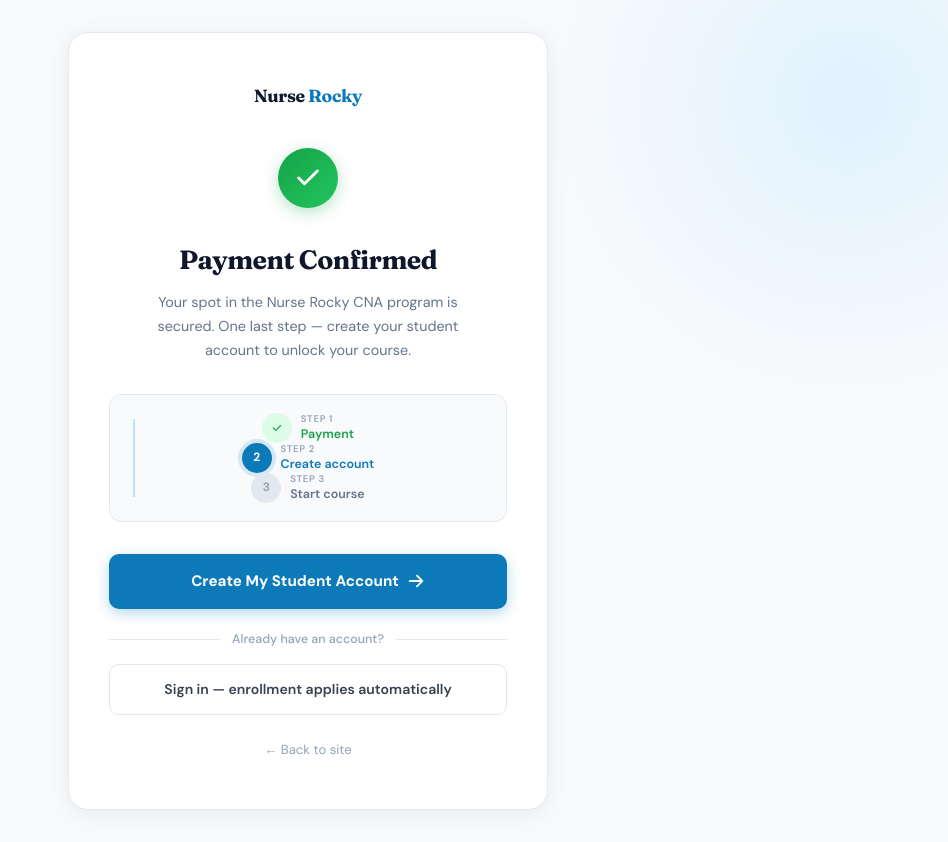
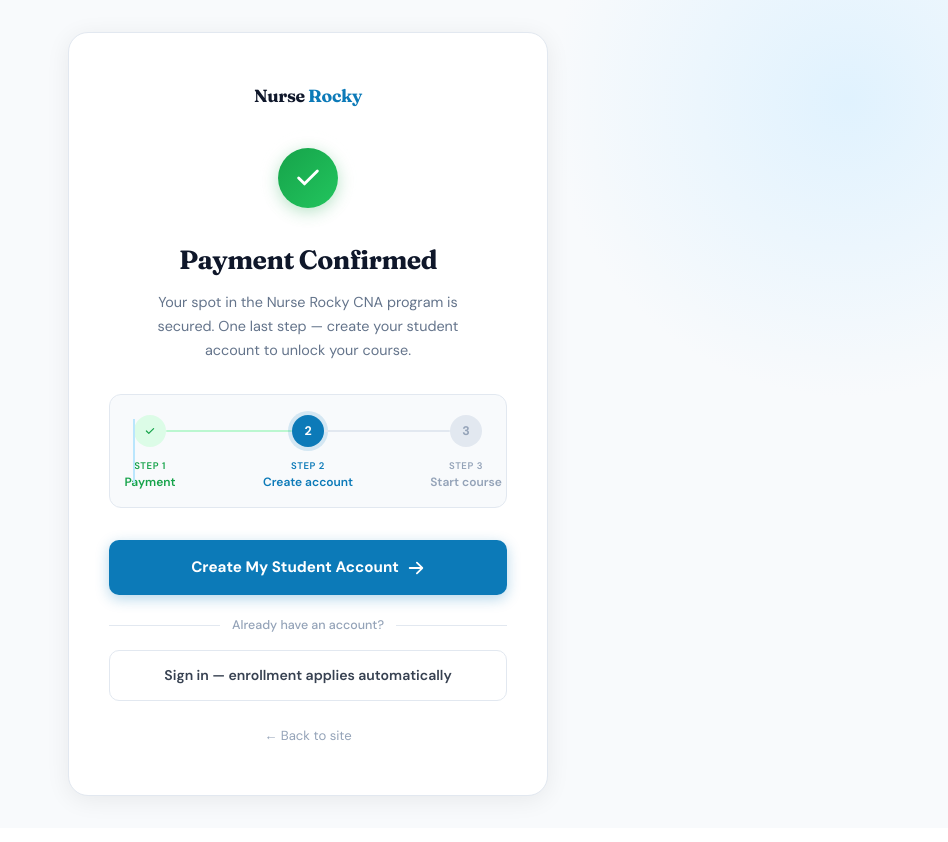
Before and after one commit to NappyyCoder/NurseRocky, a Next.js app: page /enroll/success in a window 1280 px wide. Shown: the whole page, without its empty margins (332-1280 px from the left). Built offline with nearby package versions, Linux system fonts and the light colour scheme.

Commit message:
Fix step tracker alignment on payment success page
Made-with: Cursor

```diff
--- a/app/enroll/success/page.tsx
+++ b/app/enroll/success/page.tsx
@@ -32,34 +32,32 @@ export default function EnrollSuccessPage() {
 
         {/* Steps tracker */}
         <div className="steps-track">
-          <div className="step-item done">
+          {/* Top row: circles + lines */}
+          <div className="steps-row">
             <div className="step-dot done">
               <svg viewBox="0 0 20 20" fill="currentColor" width="12" height="12">
                 <path fillRule="evenodd" d="M16.707 5.293a1 1 0 010 1.414l-8 8a1 1 0 01-1.414 0l-4-4a1 1 0 011.414-1.414L8 12.586l7.293-7.293a1 1 0 011.414 0z" clipRule="evenodd"/>
               </svg>
             </div>
-            <div className="step-info">
-              <span className="step-label">Step 1</span>
+            <div className="step-line done" />
+            <div className="step-dot active">2</div>
+            <div className="step-line" />
+            <div className="step-dot">3</div>
+          </div>
+          {/* Bottom row: labels */}
+          <div className="steps-labels">
+            <div className="step-label-block done">
+              <span className="step-num">Step 1</span>
               <span className="step-name">Payment</span>
             </div>
-          </div>
-
-          <div className="step-line active" />
-
-          <div className="step-item active">
-            <div className="step-dot active">2</div>
-            <div className="step-info">
-              <span className="step-label">Step 2</span>
+            <div className="step-label-spacer" />
+            <div className="step-label-block active">
+              <span className="step-num">Step 2</span>
               <span className="step-name">Create account</span>
             </div>
-          </div>
-
-          <div className="step-line" />
-
-          <div className="step-item">
-            <div className="step-dot">3</div>
-            <div className="step-info">
-              <span className="step-label">Step 3</span>
+            <div className="step-label-spacer" />
+            <div className="step-label-block">
+              <span className="step-num">Step 3</span>
               <span className="step-name">Start course</span>
             </div>
           </div>
@@ -189,76 +187,79 @@ export default function EnrollSuccessPage() {
 
         /* Steps */
         .steps-track {
-          display: flex;
-          align-items: center;
           width: 100%;
           background: #f8fafc;
           border: 1px solid #e2e8f0;
           border-radius: 12px;
-          padding: 1.1rem 1.25rem;
+          padding: 1.25rem 1.5rem 1rem;
           margin-bottom: 2rem;
-          gap: 0;
         }
-        .step-item {
+        /* Row 1: circles + connector lines — all perfectly centered */
+        .steps-row {
           display: flex;
           align-items: center;
-          gap: .55rem;
-          flex-shrink: 0;
+          width: 100%;
+          margin-bottom: .65rem;
         }
         .step-dot {
-          width: 30px;
-          height: 30px;
+          width: 32px;
+          height: 32px;
           border-radius: 50%;
           background: #e2e8f0;
           color: #94a3b8;
           display: flex;
           align-items: center;
           justify-content: center;
-          font-size: .75rem;
+          font-size: .78rem;
           font-weight: 700;
           flex-shrink: 0;
-          transition: all .2s;
         }
-        .step-dot.done {
-          background: #dcfce7;
-          color: #16a34a;
-        }
+        .step-dot.done { background: #dcfce7; color: #16a34a; }
         .step-dot.active {
           background: #0c7ab8;
           color: #fff;
           box-shadow: 0 0 0 4px rgba(12,122,184,.15);
         }
-        .step-info {
-          display: flex;
-          flex-direction: column;
-          text-align: left;
-        }
-        .step-label {
-          font-size: .6rem;
-          color: #94a3b8;
-          text-transform: uppercase;
-          letter-spacing: .07em;
-          font-weight: 600;
-          line-height: 1;
-          margin-bottom: .15rem;
-        }
-        .step-name {
-          font-size: .78rem;
-          font-weight: 600;
-          color: #64748b;
-          white-space: nowrap;
-        }
-        .step-item.done .step-name { color: #16a34a; }
-        .step-item.active .step-name { color: #0c7ab8; }
         .step-line {
           flex: 1;
           height: 2px;
           background: #e2e8f0;
-          margin: 0 .5rem;
           border-radius: 99px;
-          min-width: 16px;
         }
-        .step-line.active { background: #bae6fd; }
+        .step-line.done { background: #bbf7d0; }
+        /* Row 2: labels — each label centered under its circle */
+        .steps-labels {
+          display: flex;
+          align-items: flex-start;
+          width: 100%;
+        }
+        .step-label-block {
+          width: 32px;
+          flex-shrink: 0;
+          display: flex;
+          flex-direction: column;
+          align-items: center;
+          gap: .1rem;
+        }
+        .step-label-spacer { flex: 1; }
+        .step-num {
+          font-size: .6rem;
+          color: #94a3b8;
+          text-transform: uppercase;
+          letter-spacing: .06em;
+          font-weight: 600;
+          white-space: nowrap;
+        }
+        .step-name {
+          font-size: .75rem;
+          font-weight: 600;
+          color: #94a3b8;
+          white-space: nowrap;
+        }
+        .step-label-block.done .step-name { color: #16a34a; }
+        .step-label-block.done .step-num { color: #16a34a; }
+        .step-label-block.active .step-name { color: #0c7ab8; }
+        .step-label-block.active .step-num { color: #0c7ab8; }
 
         /* CTA button */
         .success-cta {
```
